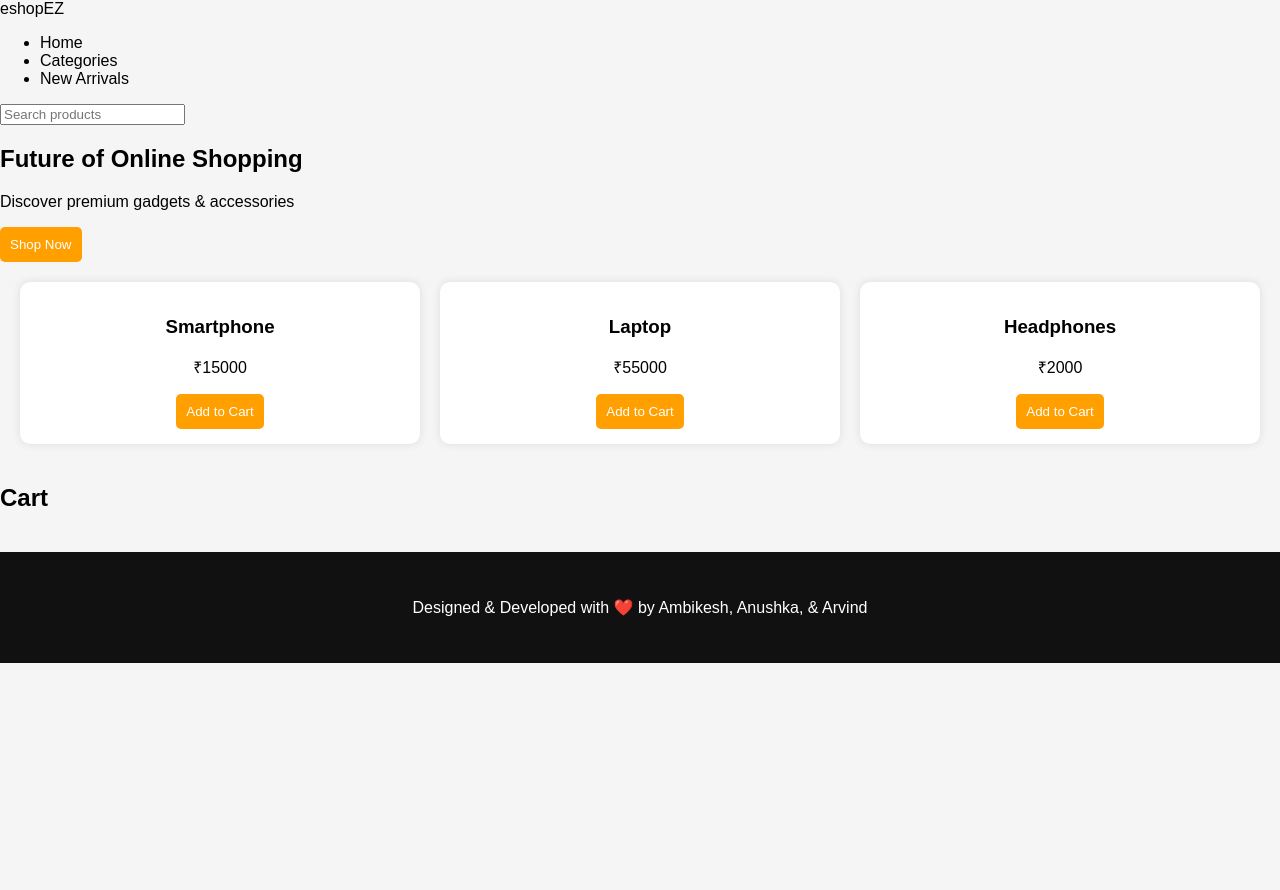
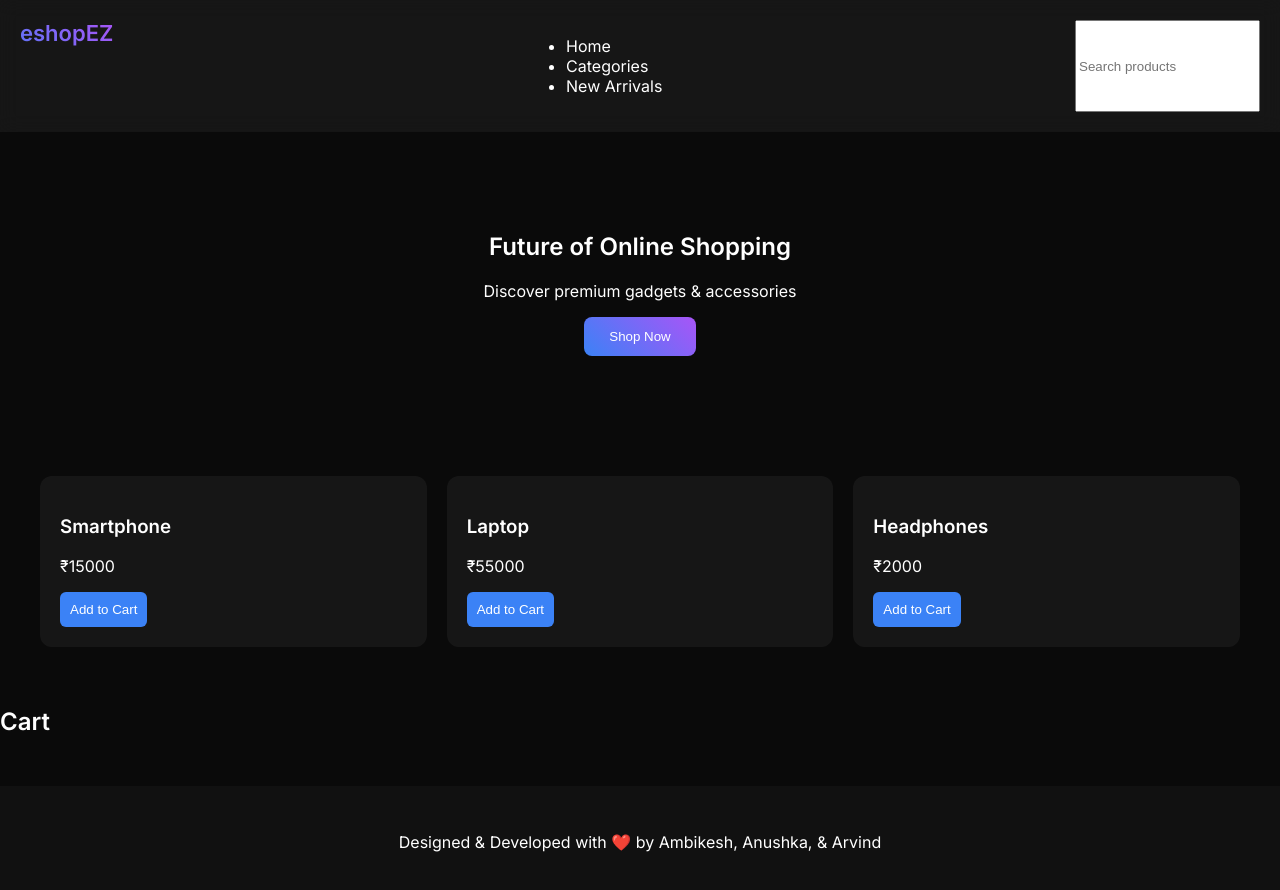
Before and after one commit to ambikesh587036/-shopEZ--mern-project, a plain HTML site: page frontend/index.html in a window 1280 px wide. Before the commit the page ends 800 px from the top, so only its background shows below. Drawn offline with Linux system fonts and the light colour scheme.

Commit message:
Update style.css

```diff
--- a/frontend/style.css
+++ b/frontend/style.css
@@ -1,45 +1,71 @@
 body{
-font-family:Arial;
+background:#0a0a0a;
+color:white;
+font-family:Inter;
 margin:0;
-background:#f5f5f5;
 }
 
-header{
-background:#2874f0;
+.navbar{
+display:flex;
+justify-content:space-between;
+padding:20px;
+background:rgba(255,255,255,0.05);
+backdrop-filter:blur(10px);
+}
+
+.logo{
+font-size:22px;
+font-weight:bold;
+background:linear-gradient(45deg,#3b82f6,#a855f7);
+-webkit-background-clip:text;
+color:transparent;
+}
+
+.hero{
+text-align:center;
+padding:80px;
+}
+
+.cta{
+background:linear-gradient(45deg,#3b82f6,#a855f7);
+border:none;
+padding:12px 25px;
 color:white;
-padding:15px;
-font-size:22px;
-text-align:center;
+border-radius:8px;
+cursor:pointer;
 }
 
 .products{
 display:grid;
-grid-template-columns:repeat(3,1fr);
+grid-template-columns:repeat(auto-fit,minmax(200px,1fr));
 gap:20px;
-padding:20px;
+padding:40px;
 }
 
 .card{
-background:white;
-padding:15px;
-border-radius:10px;
-box-shadow:0 0 10px rgba(0,0,0,0.1);
-text-align:center;
+background:rgba(255,255,255,0.05);
+padding:20px;
+border-radius:12px;
+transition:0.3s;
+}
+
+.card:hover{
+transform:scale(1.05);
+border:1px solid #3b82f6;
 }
 
 button{
-background:#ff9f00;
+background:#3b82f6;
 border:none;
 padding:10px;
+color:white;
+border-radius:6px;
 cursor:pointer;
-border-radius:5px;
-color:white;
 }
 
 footer{
-background:#111;
-color:white;
 text-align:center;
 padding:30px;
-margin-top:40px;
+margin-top:50px;
+background:#111;
 }
```
